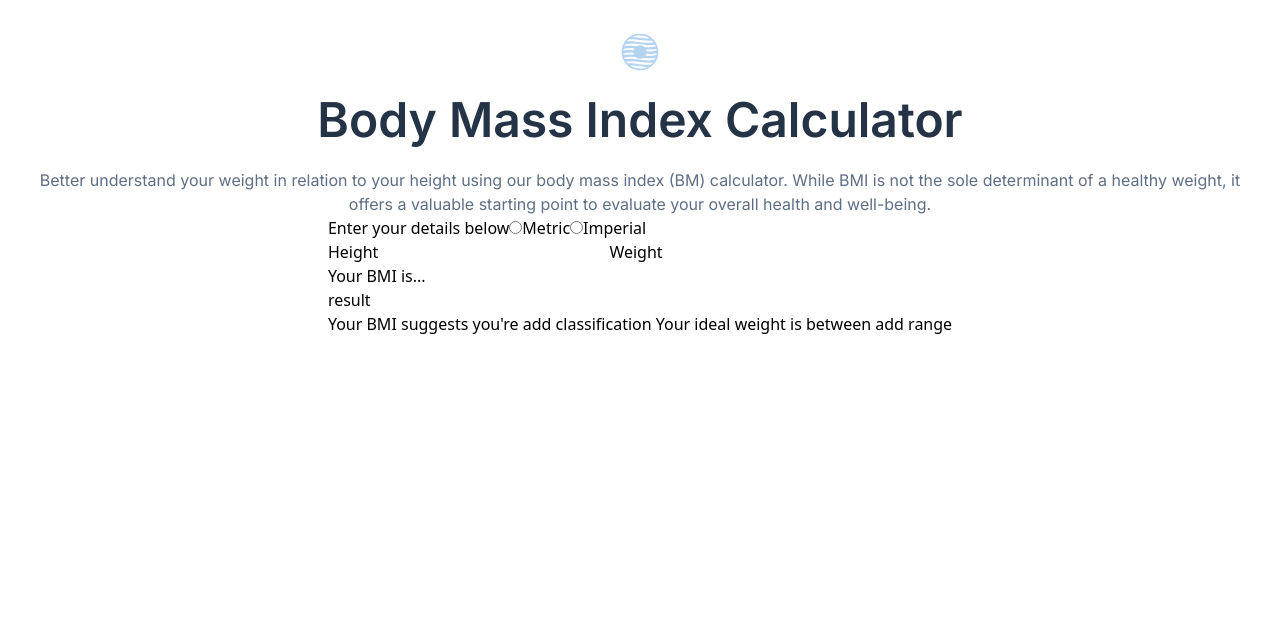
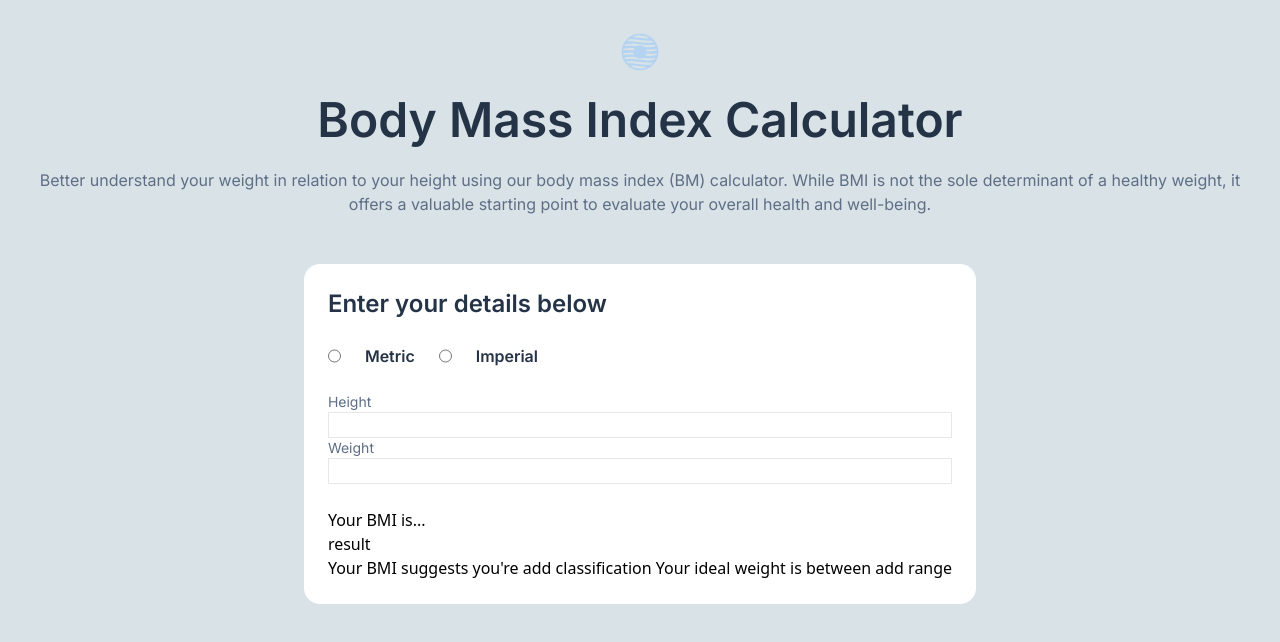
Before and after one commit to victoriamnx/bmi-calculator, a React (Vite) app: page / in a window 1280 px wide. Shown: the top 642 px of the page. Built offline with nearby package versions, Linux system fonts and the light colour scheme.

Commit message:
add: details options

```diff
--- a/src/app.tsx
+++ b/src/app.tsx
@@ -2,36 +2,51 @@ import Logo from "./components/images/logo.svg";
 
 function App() {
   return (
-    <div className="flex flex-col px-6 items-center">
-      <img src={Logo} alt="Logo" className="w-10 h-10 mt-8"/>
-      <h1 className="font-inter font-semibold text-[#253347] text-5xl	text-center m-6">Body Mass Index Calculator</h1>
-      <p className="font-inter font-normal text-[#5E6E85] text-base	 text-center">
-        Better understand your weight in relation to your height using our body
-        mass index (BM) calculator. While BMI is not the sole determinant of a
-        healthy weight, it offers a valuable starting point to evaluate your
-        overall health and well-being.
+    <div className="w-screen h-screen flex flex-col bg-[#D8E2E7] ">
+      <div className="flex flex-col px-6 items-center ">
+        <img src={Logo} alt="Logo" className="w-10 h-10 mt-8" />
+        <h1 className="font-inter font-semibold text-[#253347] text-5xl	text-center m-6 antialiased">
+          Body Mass Index Calculator
+        </h1>
+        <p className="font-inter font-normal text-[#5E6E85] text-base	 text-center antialiased">
+          Better understand your weight in relation to your height using our
+          body mass index (BM) calculator. While BMI is not the sole determinant
+          of a healthy weight, it offers a valuable starting point to evaluate
+          your overall health and well-being.
         </p>
 
-      <div>
-        <div>
-          {" "}
+        <div className="bg-white p-6 rounded-2xl mt-12 flex flex-col gap-6">
+          <div className="flex flex-col gap-6">
+            <h1 className="font-inter font-semibold text-2xl text-[#253347] antialiased">
               Enter your details below
+            </h1>
+            <div className="flex gap-6">
+              <label className="font-inter font-semibold text-base text-[#253347] flex gap-6">
                 <input type="radio" id="" name="" value="email" />
-          <label>Metric</label>
+                Metric
+              </label>
+
+              <label className="font-inter font-semibold text-base text-[#253347] flex gap-6">
                 <input type="radio" id="" name="" value="email" />
-          <label>Imperial</label>
+                Imperial
+              </label>
+            </div>
           </div>
 
-        <div>
-          <form action="">
-            <label>Height</label>
-            <input type="number" id="" name="" value="email" />
-            <label>Weight</label>
-            <input type="number" id="" name="" value="" />
+          <div className="flex flex-col ">
+            <form action="" className="flex flex-col">
+              <label className="font-inter font-normal text-sm	text-[#5E6E85]">
+                Height
+              </label>
+              <input type="number" id="" name="" value="" className="border" />
+              <label className="font-inter font-normal text-sm	text-[#5E6E85]">
+                Weight
+              </label>
+              <input type="number" id="" name="" value="" className="border" />
             </form>
           </div>
 
-        <div id="result">
+          <div id="result" className="">
             <h1> Your BMI is...</h1>
             <span>result </span>
             <p>
@@ -42,6 +57,7 @@ function App() {
           </div>
         </div>
       </div>
+    </div>
   );
 }
 
```
Lines whose indentation alone changed are shown as unchanged.
